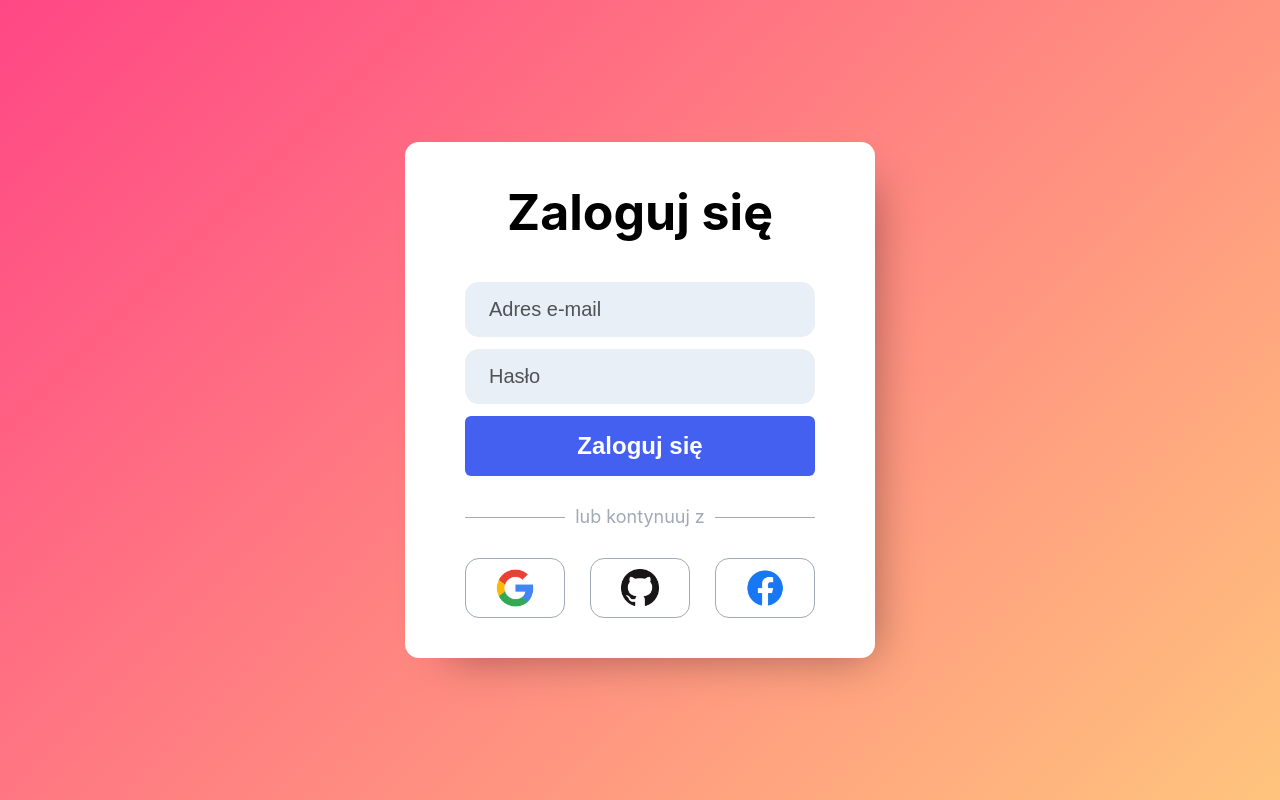
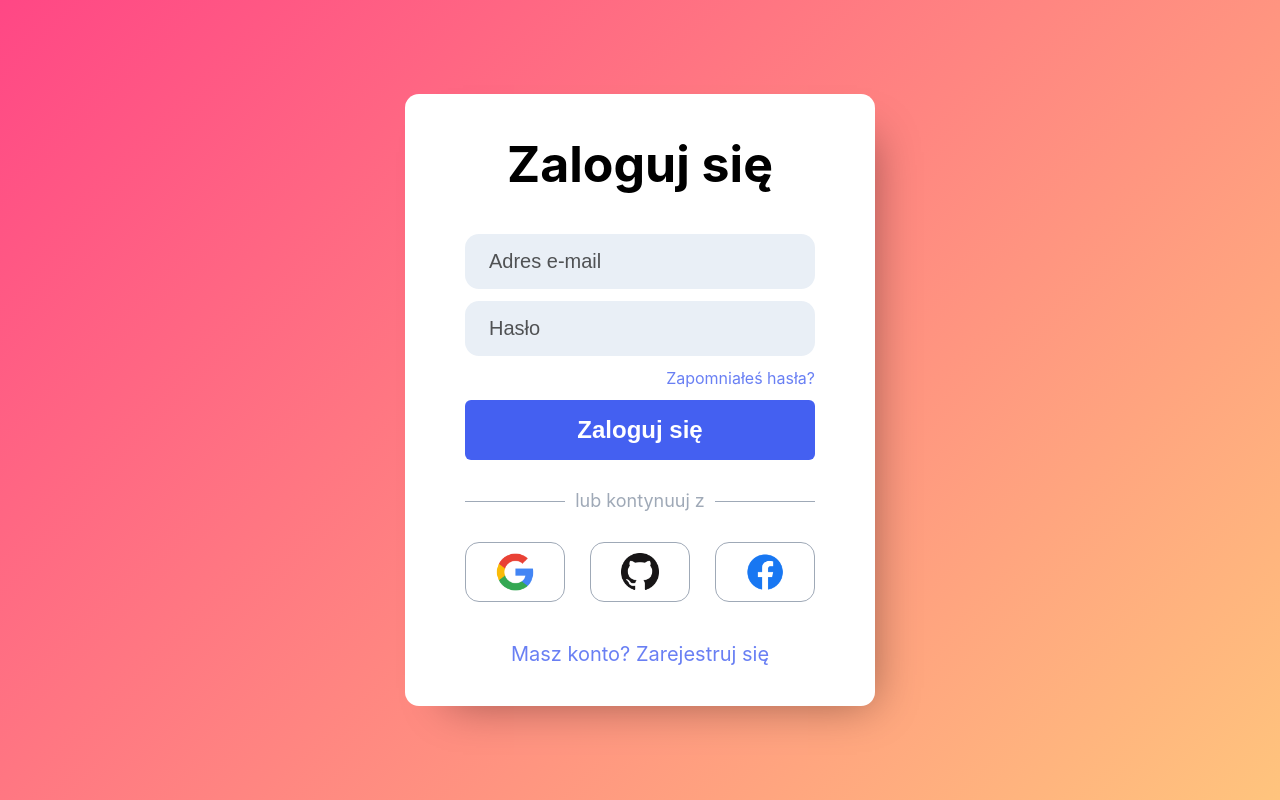
Before and after one commit to TheSoban/workout-buddy, a React (Create React App) app: page /signin in a window 1280 px wide. Built offline with nearby package versions, Linux system fonts and the light colour scheme.

Commit message:
Add signup and forgot password styled links

```diff
--- a/src/components/SigninForm/index.tsx
+++ b/src/components/SigninForm/index.tsx
@@ -5,12 +5,14 @@ import {
   StyledButton,
   StyledDivider,
   StyledError,
+  StyledForgotPasswordLink,
   StyledForm,
   StyledGroup,
   StyledH1,
   StyledImg,
   StyledInput,
-  StyledProviders
+  StyledProviders,
+  StyledSignupLink
 } from './styled';
 
 import Facebook from '../../assets/fb-logo.png';
@@ -57,6 +59,7 @@ const SigninForm: FC = () => {
             <StyledH1>Zaloguj się</StyledH1>
             <TextField label="Adres e-mail" name="email" type="text" />
             <TextField label="Hasło" name="password" type="password" />
+            <StyledForgotPasswordLink to="/reset-password">Zapomniałeś hasła?</StyledForgotPasswordLink>
             <StyledButton disabled={ isSubmitting || !isValid} type="submit">Zaloguj się</StyledButton>
             <StyledDivider>lub kontynuuj z</StyledDivider>
             <StyledProviders>
@@ -64,6 +67,7 @@ const SigninForm: FC = () => {
               <StyledImg src={Github} alt="Github_Logo" onClick={signinUsingGithub} />
               <StyledImg src={Facebook} alt="Facebook_Logo" onClick={signinUsingFacebook} />
             </StyledProviders>
+            <StyledSignupLink to="/signup">Masz konto? Zarejestruj się</StyledSignupLink>
           </StyledForm>
         )
       }
--- a/src/components/SigninForm/styled.tsx
+++ b/src/components/SigninForm/styled.tsx
@@ -1,5 +1,6 @@
 import { Form } from 'formik';
 import { FC } from 'react';
+import { Link } from 'react-router-dom';
 import styled, { keyframes } from 'styled-components'
 
 export const StyledH1 = styled.h1`
@@ -125,3 +126,36 @@ export const StyledImg = styled.img`
     box-shadow: 0px 0px 30px -7px rgba(66, 68, 90, 1);
   }
 `;
+
+export const StyledForgotPasswordLink = styled(Link)`
+  display: inline-block;
+  width: 100%;
+  text-decoration: none;
+  color: #4460f1;
+  text-align: right;
+  margin-bottom: 12px;
+  opacity: 0.8;
+  transition: all .1s linear;
+
+  &:hover {
+    color: #2547f0;
+    opacity: 1;
+  }
+`;
+
+export const StyledSignupLink = styled(Link)`
+  display: inline-block;
+  width: 100%;
+  text-align: center;
+  font-size: 20px;
+  text-decoration: none;
+  margin-top: 40px;
+  color: #4460f1;
+  opacity: 0.8;
+  transition: all .1s linear;
+
+  &:hover {
+    color: #2547f0;
+    opacity: 1;
+  }
+`;
```
